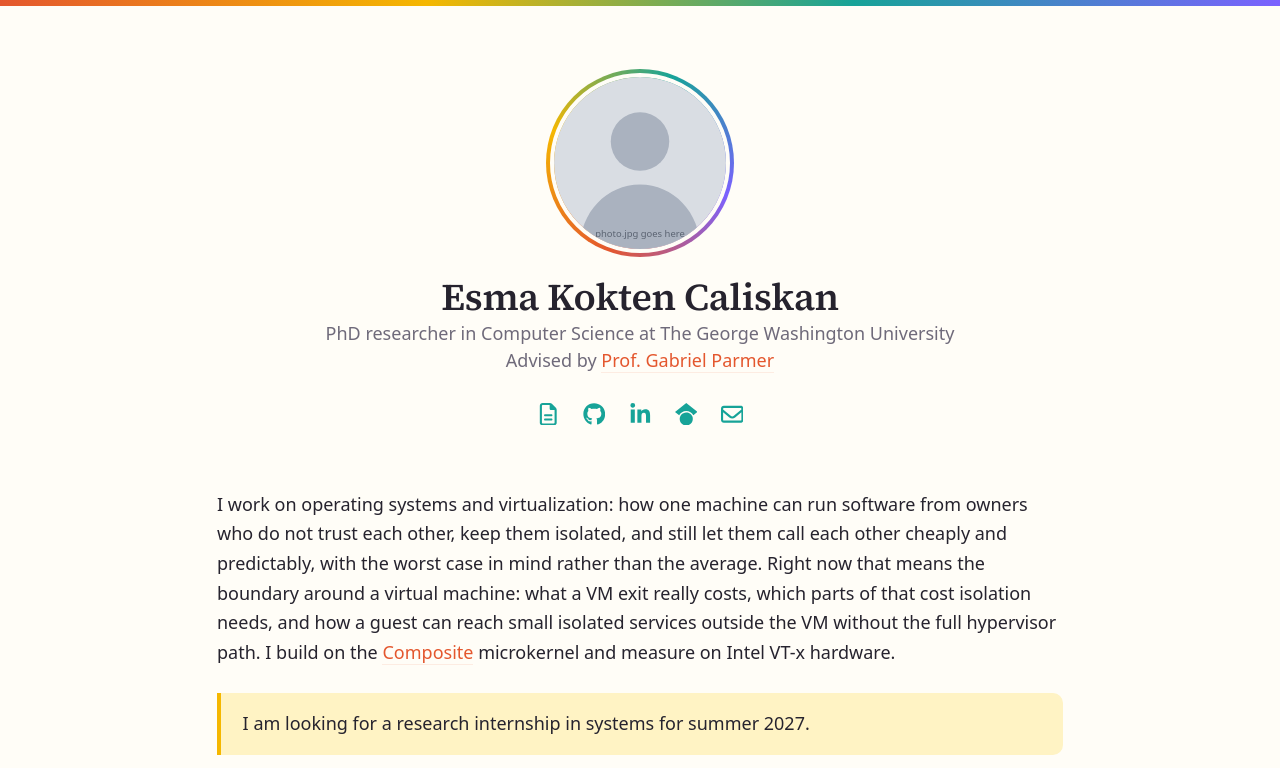
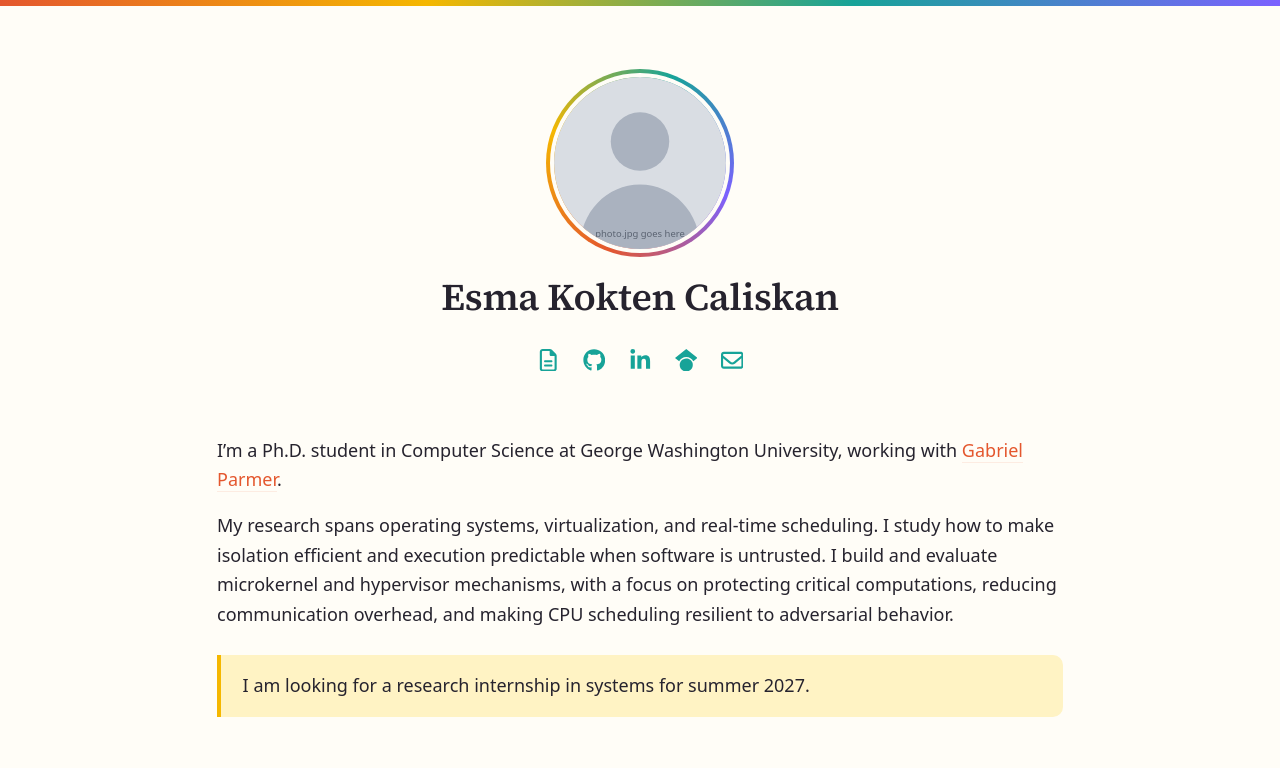
Before and after one commit to esmakokten/esmakokten.github.io, a plain HTML site: page index.html in a window 1280 px wide. Shown: the top 768 px of the page. Drawn offline with Linux system fonts and the light colour scheme.

Commit message:
Drop the role line under the name; new intro text
Co-Authored-By: Claude Fable 5.1 <noreply@anthropic.com>

```diff
--- a/index.html
+++ b/index.html
@@ -4,7 +4,7 @@
   <meta charset="utf-8">
   <meta name="viewport" content="width=device-width, initial-scale=1">
   <title>Esma Kokten Caliskan</title>
-  <meta name="description" content="Esma Kokten Caliskan, PhD researcher in Computer Science at The George Washington University. Operating systems, virtualization, isolation, real-time systems.">
+  <meta name="description" content="Esma Kokten Caliskan, Ph.D. student in Computer Science at George Washington University. Operating systems, virtualization, isolation, real-time scheduling.">
   <meta name="color-scheme" content="light dark">
   <link rel="preconnect" href="https://fonts.googleapis.com">
   <link rel="preconnect" href="https://fonts.gstatic.com" crossorigin>
@@ -18,13 +18,7 @@
   <header class="top">
     <!-- Photo: replace photo.svg with a square photo.jpg (about 400x400) and change the src below. -->
     <div class="photo-ring"><img class="photo" src="photo.svg" alt="" width="160" height="160"></div>
-    <div>
-      <h1>Esma Kokten Caliskan</h1>
-      <p class="role">
-        PhD researcher in Computer Science at The George Washington University<br>
-        Advised by <a href="https://faculty.cs.gwu.edu/gparmer/">Prof. Gabriel Parmer</a>
-      </p>
-    </div>
+    <h1>Esma Kokten Caliskan</h1>
     <ul class="icons" aria-label="Links">
       <li><a href="cv.pdf" title="CV (PDF)" aria-label="CV (PDF)">
         <svg viewBox="0 0 384 512" aria-hidden="true"><path fill="currentColor" d="M64 464c-8.8 0-16-7.2-16-16V64c0-8.8 7.2-16 16-16H224v80c0 17.7 14.3 32 32 32h80V448c0 8.8-7.2 16-16 16H64zM64 0C28.7 0 0 28.7 0 64V448c0 35.3 28.7 64 64 64H320c35.3 0 64-28.7 64-64V154.5c0-17-6.7-33.3-18.7-45.3L274.7 18.7C262.7 6.7 246.5 0 229.5 0H64zm56 256c-13.3 0-24 10.7-24 24s10.7 24 24 24H264c13.3 0 24-10.7 24-24s-10.7-24-24-24H120zm0 96c-13.3 0-24 10.7-24 24s10.7 24 24 24H264c13.3 0 24-10.7 24-24s-10.7-24-24-24H120z"/></svg>
@@ -45,7 +39,8 @@
   </header>
 
   <section aria-label="About">
-    <p>I work on operating systems and virtualization: how one machine can run software from owners who do not trust each other, keep them isolated, and still let them call each other cheaply and predictably, with the worst case in mind rather than the average. Right now that means the boundary around a virtual machine: what a VM exit really costs, which parts of that cost isolation needs, and how a guest can reach small isolated services outside the VM without the full hypervisor path. I build on the <a href="https://composite.seas.gwu.edu/">Composite</a> microkernel and measure on Intel VT-x hardware.</p>
+    <p>I’m a Ph.D. student in Computer Science at George Washington University, working with <a href="https://faculty.cs.gwu.edu/gparmer/">Gabriel Parmer</a>.</p>
+    <p>My research spans operating systems, virtualization, and real-time scheduling. I study how to make isolation efficient and execution predictable when software is untrusted. I build and evaluate microkernel and hypervisor mechanisms, with a focus on protecting critical computations, reducing communication overhead, and making CPU scheduling resilient to adversarial behavior.</p>
     <p class="callout">I am looking for a research internship in systems for summer 2027.</p>
   </section>
 
```
